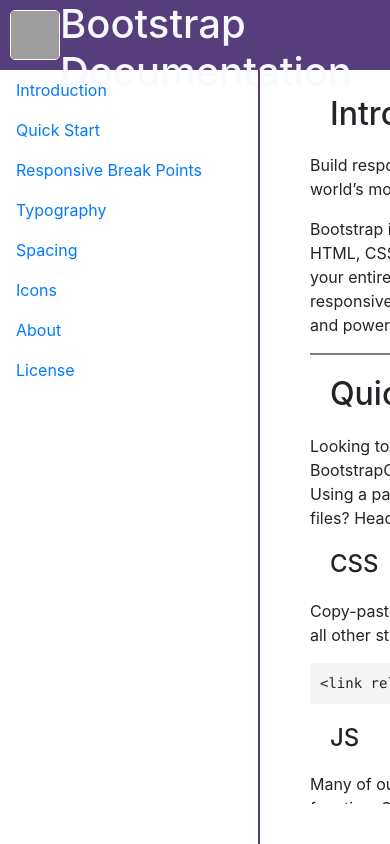
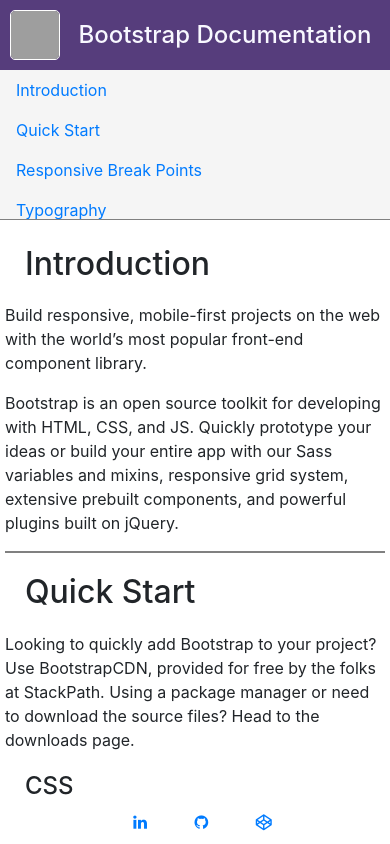
Before and after one commit to Cam-F/technicalDocumentationPage, a plain HTML site: page index.html in a window 390 px wide. Drawn offline with nearby package versions, Linux system fonts and the light colour scheme; grey boxes are pictures that could not be loaded.

Commit message:
final styling and media queries

```diff
--- a/index.html
+++ b/index.html
@@ -6,15 +6,20 @@
     <meta name="viewport" content="width=device-width, initial-scale=1.0">
     <meta http-equiv="X-UA-Compatible" content="ie=edge">
     <title>Bootstrap Documentation</title>
+    <link rel="stylesheet" href="https://use.fontawesome.com/releases/v5.7.1/css/all.css" integrity="sha384-fnmOCqbTlWIlj8LyTjo7mOUStjsKC4pOpQbqyi7RrhN7udi9RwhKkMHpvLbHG9Sr"
+        crossorigin="anonymous">
+    <link rel="stylesheet" href="https://maxcdn.bootstrapcdn.com/font-awesome/4.4.0/css/font-awesome.min.css">
     <link rel="stylesheet" href="reset.css">
     <link rel="stylesheet" href="https://stackpath.bootstrapcdn.com/bootstrap/4.2.1/css/bootstrap.min.css" integrity="sha384-GJzZqFGwb1QTTN6wy59ffF1BuGJpLSa9DkKMp0DgiMDm4iYMj70gZWKYbI706tWS"
         crossorigin="anonymous">
     <link rel="stylesheet" href="style.css">
+
 </head>
 
 <body>
     <!-- Test script -->
     <script src="https://cdn.freecodecamp.org/testable-projects-fcc/v1/bundle.js"></script>
+
     <!-- Header <h2>-->
     <div id="grid-container">
         <div id="h-container">
@@ -327,19 +332,31 @@
                         </li>
                         <li>Hold the creators or copyright holders of Bootstrap liable </li>
                         <li>Redistribute any piece of Bootstrap without proper attribution</li>
-                        <li>Use any marks owned by Twitter in any way that might state or imply that Twitter endorses your distribution</li>
-                        <li>Use any marks owned by Twitter in any way that might state or imply that you created the Twitter software in question</li>
+                        <li>Use any marks owned by Twitter in any way that might state or imply that Twitter endorses
+                            your distribution</li>
+                        <li>Use any marks owned by Twitter in any way that might state or imply that you created the
+                            Twitter software in question</li>
                     </ul>
                     <h4>It does not require you to:</h4>
                     <ul>
-                        <li>Include the source of Bootstrap itself, or of any modifications you may have made to it, in any redistribution you may assemble that includes it</li>
-                        <li>Submit changes that you make to Bootstrap back to the Bootstrap project (though such feedback is encouraged)</li>
+                        <li>Include the source of Bootstrap itself, or of any modifications you may have made to it, in
+                            any redistribution you may assemble that includes it</li>
+                        <li>Submit changes that you make to Bootstrap back to the Bootstrap project (though such
+                            feedback is encouraged)</li>
                     </ul>
                     <p>The full Bootstrap license is located in the project repository for more information.</p>
                 </section>
             </main>
         </div>
         <!-- Footer -->
+        <div id="f-container">
+            <ul class="social-icons">
+                <li><a href="https://www.linkedin.com/in/cameronmfuller/" class="social-icon" target="_blank"> <i class="fa fa-linkedin"></i></a></li>
+                <li><a href="https://github.com/Cam-F" class="social-icon" target="_blank"> <i class="fa fa-github"></i></a></li>
+                <li><a href="https://codepen.io/Cam-F/" class="social-icon" target="_blank"> <i class="fa fa-codepen"></i></a></li>
+            </ul>
+            <!-- <p id="tag"><kbd>Made by Cam</kbd></p> -->
+        </div>
     </div>
 </body>
 
--- a/style.css
+++ b/style.css
@@ -6,11 +6,13 @@
 
 #grid-container {
     display: grid;
-    grid-template-columns: 260px 1fr;
-    grid-template-areas:
-    "h h"
-    "n m"
-    "f f";
+    grid-template-columns: 260px 3fr;
+    grid-template-areas: "h h" "n m" "f f";
+}
+
+.nav-link:hover {
+    cursor: pointer;
+    background-color: #E5E1Ea;
 }
 
 #h-container {
@@ -42,7 +44,6 @@
     width: 260px;
     height: 100%;
     border-right: 2px solid #563D7C;
-
 }
 
 #m-container {
@@ -55,7 +56,17 @@
     height: auto;
     padding-left: 50px;
     padding-right: 20px;
-    overflow-y: scroll !important;
+    overflow-y: scroll;
+}
+
+#f-container {
+    grid-area: f;
+    position: fixed;
+    bottom: 0;
+    width: 100%;
+    height: 40px;
+    background: none;
+    text-align: center;
 }
 
 p {
@@ -94,3 +105,107 @@
 li {
     margin-left: 15px;
 }
+
+/* Social link footer*/
+
+.social-icons {
+    padding: 0;
+    list-style: none;
+}
+
+.social-icons li {
+    display: inline;
+}
+
+.fa-linkedin {
+    padding: 10px 14px;
+    border-radius: 5px;
+    -o-transition: 0.5s;
+    -ms-transition: 0.5s;
+    -moz-transition: 0.5s;
+    -webkit-transition: 0.5s;
+    transition: 0.5s;
+}
+
+.fa-linkedin:hover {
+    background-color: #0073a4;
+    color: white;
+}
+
+.fa-github {
+    padding: 10px 14px;
+    border-radius: 5px;
+    -o-transition: 0.5s;
+    -ms-transition: 0.5s;
+    -moz-transition: 0.5s;
+    -webkit-transition: 0.5s;
+    transition: 0.5s;
+}
+
+.fa-github:hover {
+    background-color: black;
+    color: white;
+}
+
+.fa-codepen {
+    padding: 10px 14px;
+    border-radius: 5px;
+    -o-transition: 0.5s;
+    -ms-transition: 0.5s;
+    -moz-transition: 0.5s;
+    -webkit-transition: 0.5s;
+    transition: 0.5s;
+}
+
+.fa-codepen:hover {
+    background-color: violet;
+    color: white;
+}
+
+/* Tablet || Vertical Layout */
+
+@media (max-width: 768px) {
+    #grid-container {
+        display: grid;
+        grid-template-columns: 1fr;
+        grid-template-areas: 'h' 'n' 'm' 'f';
+    }
+    #h-container {
+        grid-area: h;
+    }
+    #n-container {
+        grid-area: n;
+        width: 100%;
+        background: whitesmoke;
+        position: fixed;
+        top: 70px;
+        height: 150px;
+        overflow-y: scroll;
+        border: none;
+        border-bottom: 1px solid grey;
+    }
+    #m-container {
+        grid-area: m;
+        margin: 0 auto;
+        width: 100%;
+        position: fixed;
+        padding-left: 5px;
+        padding-right: 5px;
+        left: 0;
+        top: 225px;
+    }
+    .main-section {
+        margin: 0;
+        width: 100%;
+        padding: 0;
+    }
+    #f-container {
+        grid-area: f;
+    }
+}
+
+@media (max-width: 590px) {
+    #h-container h1 {
+        font-size: 1.5em;
+    }
+}
```
